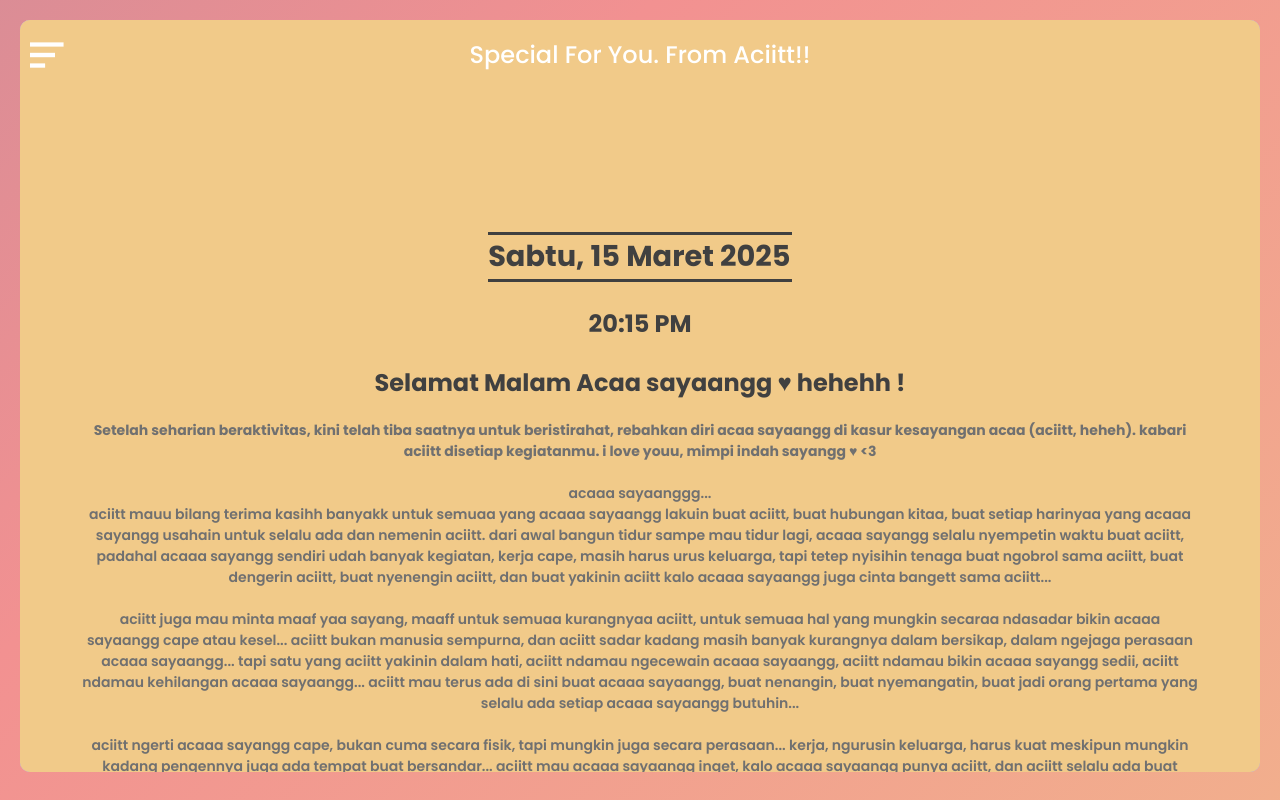
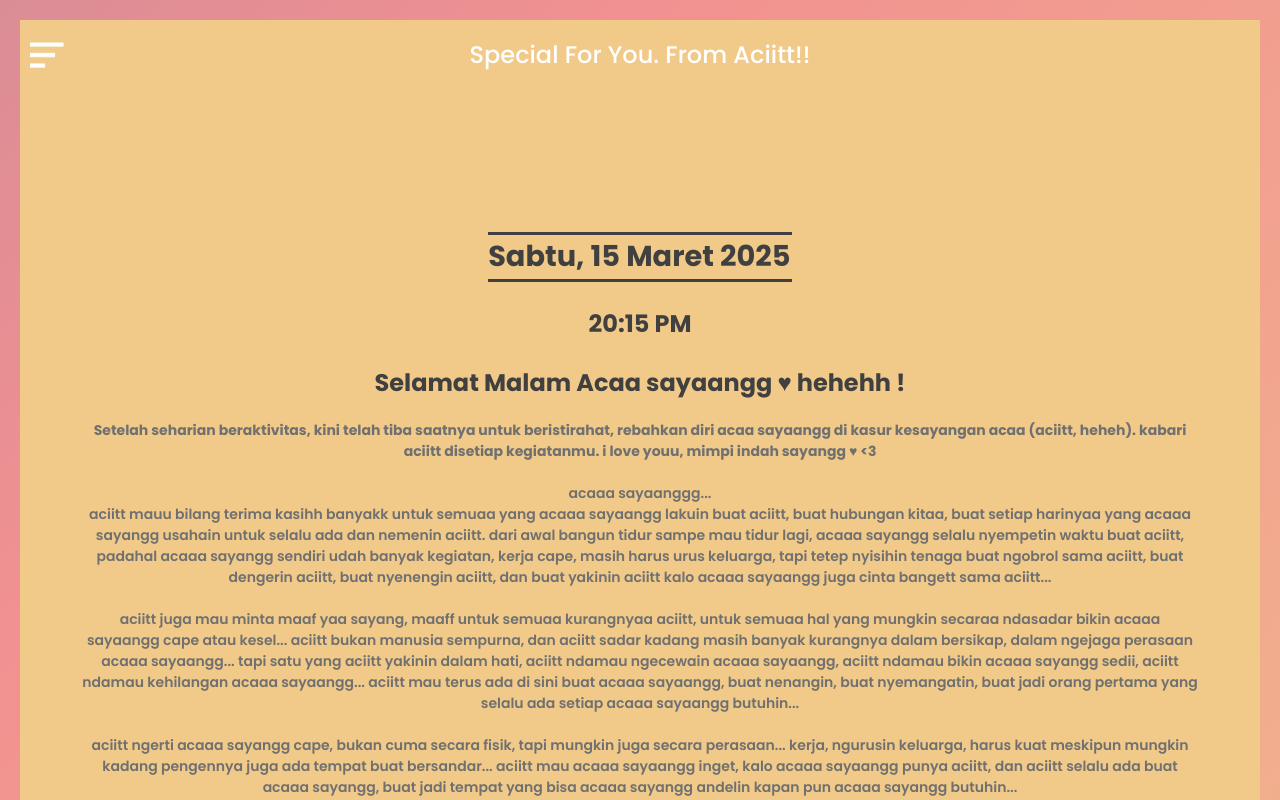
Before and after one commit to Chi5hira/portfolio, a plain HTML site: page bucin/AciittAcaaHiji/index.html in a window 1280 px wide. Both pictures are taken after a click on the button "Ada pesan buat Acaaa dari Aciitt ♥". Drawn offline with nearby package versions, Linux system fonts and the light colour scheme.

Commit message:
Update style.css

```diff
--- a/bucin/AciittAcaaHiji/css/style.css
+++ b/bucin/AciittAcaaHiji/css/style.css
@@ -61,18 +61,19 @@ html {
   text-align: center;
   background: #867ae9;
   width: 100%;
-  height: 94%;
-  overflow: hidden;
+  height: 100%;
   position: relative;
   border-radius: 10px 10px 10px 10px;
 }
 
 .dalemnya_halaman {
+  padding-bottom: 100px;
   position: absolute;
   top: 0;
   left: 0;
   width: 100%;
   height: 100%;
+  overflow-y: scroll;
   -webkit-transition: -webkit-transform 0.3s;
 
 }
@@ -93,7 +94,7 @@ section .ucapan {
 section .isiucapan {
   color: #707070;
   width: 90%;
-  height: fit-content;
+  height: max-content;
   font-weight: 600;
   font-family: 'Poppins', sans-serif;
   font-size: 14px;
```
